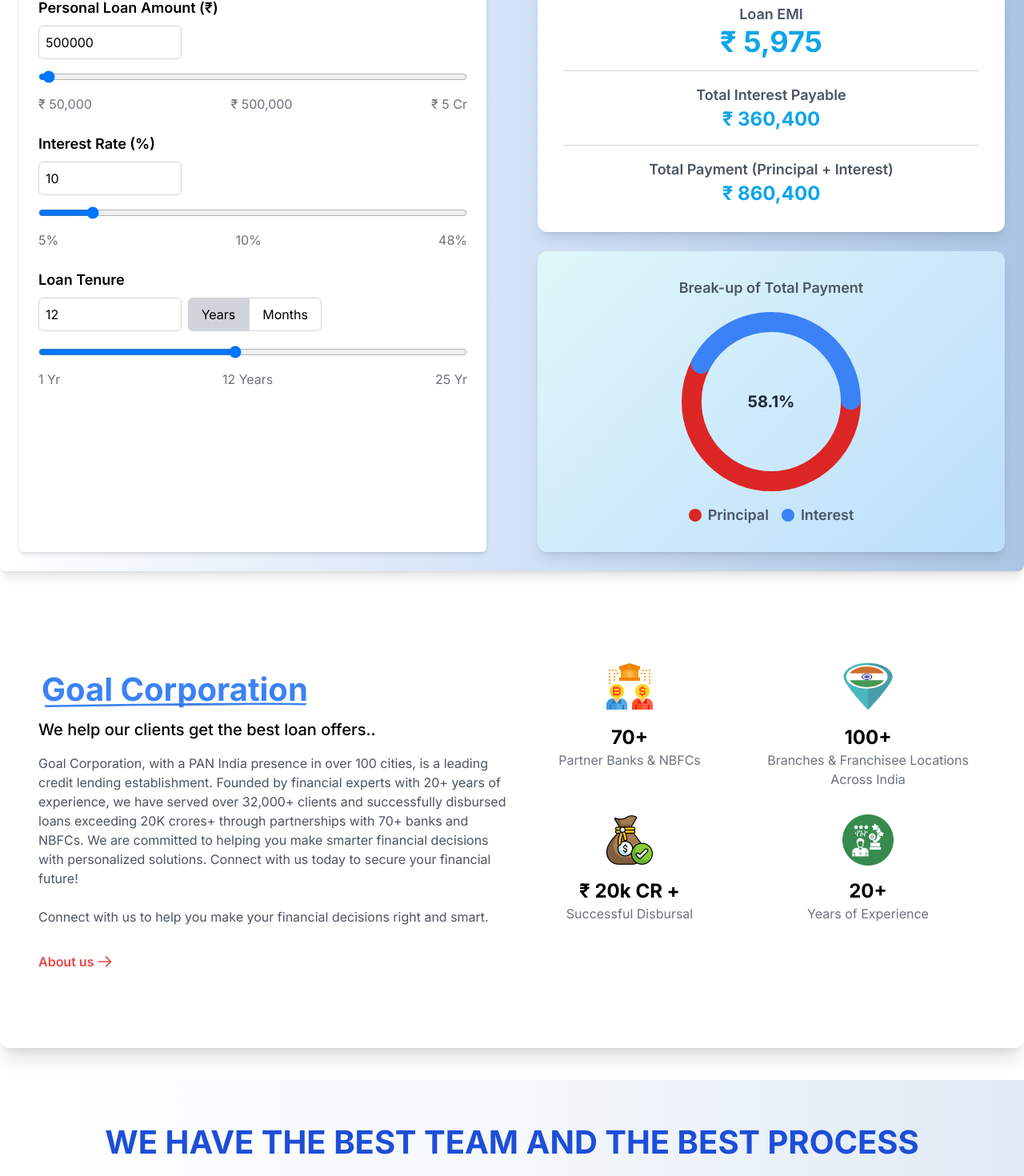
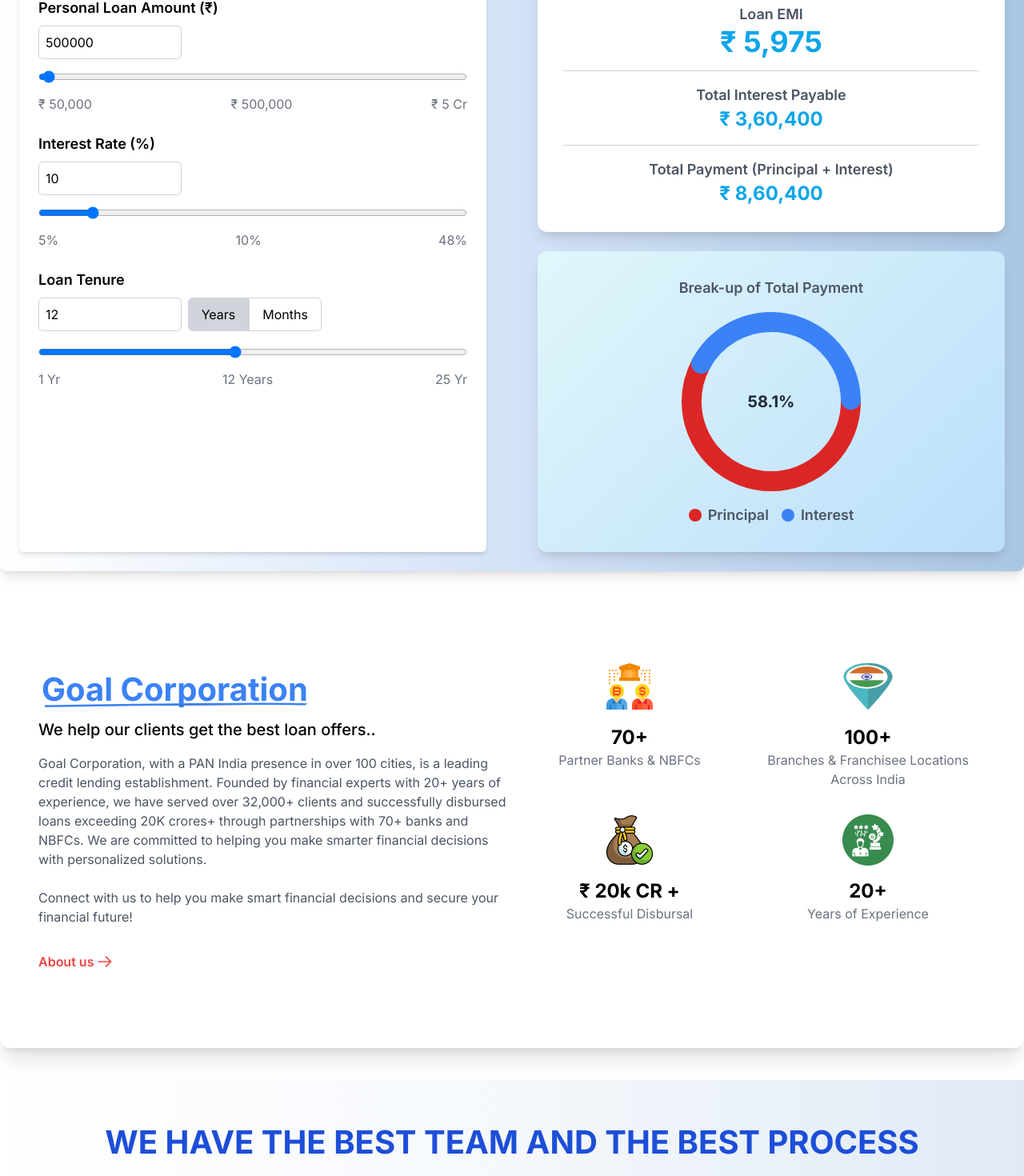
Before and after one commit to harshal150/Goal-Corporation, a React (Create React App) app: page / in a window 1280 px wide. Shown: the part 2670-4140 px from the top of the page at 80% size. Built offline with nearby package versions, Linux system fonts and the light colour scheme.

Commit message:
made changes by Tejas

```diff
--- a/src/components/About.jsx
+++ b/src/components/About.jsx
@@ -71,10 +71,10 @@
           We help our clients get the best loan offers..
           </p>
           <p className="text-gray-600 mb-6">
-            Goal Corporation, with a PAN India presence in over 100 cities, is a leading credit lending establishment. Founded by financial experts with 20+ years of experience, we have served over 32,000+ clients and successfully disbursed loans exceeding 20K crores+ through partnerships with 70+ banks and NBFCs. We are committed to helping you make smarter financial decisions with personalized solutions. Connect with us today to secure your financial future!
+            Goal Corporation, with a PAN India presence in over 100 cities, is a leading credit lending establishment. Founded by financial experts with 20+ years of experience, we have served over 32,000+ clients and successfully disbursed loans exceeding 20K crores+ through partnerships with 70+ banks and NBFCs. We are committed to helping you make smarter financial decisions with personalized solutions.
           </p>
           <p className="text-gray-600 mb-8">
-            Connect with us to help you make your financial decisions right and smart.
+          Connect with us to help you make smart financial decisions and secure your financial future!
           </p>
           <button onClick={handleClick} className="flex items-center text-red-500 font-semibold hover:underline">
             About us
--- a/src/components/NewCalculator.jsx
+++ b/src/components/NewCalculator.jsx
@@ -37,10 +37,15 @@
     return Math.round(EMI);
   };
 
-  const totalInterestPayable = calculateEMI() * loanTenure * 12 - loanAmount;
+  const totalInterestPayable = tenureUnit === "Yr"
+  ? calculateEMI() * loanTenure * 12 - loanAmount
+  : calculateEMI() * loanTenure - loanAmount;
+
   const totalPayment = loanAmount + totalInterestPayable;
 
-
+  const formatToIndianCurrency = (number) => {
+    return number.toLocaleString('en-IN');
+  };
   return (
     <div className="max-w-full mt-4">
       <div className="max-w-7xl mx-auto p-4 sm:p-6 bg-gray-50 rounded-lg shadow-lg bg-gradient-to-r from-white via-[#d3e2f7] to-[#aac6e3]">
@@ -182,7 +187,7 @@
                   Loan EMI
                 </h3>
                 <p className="text-4xl font-bold text-sky-500">
-                  ₹ {calculateEMI().toLocaleString()}
+                  ₹ {formatToIndianCurrency(calculateEMI())}
                 </p>
               </div>
 
@@ -193,7 +198,7 @@
                   Total Interest Payable
                 </h3>
                 <p className="text-2xl font-bold text-sky-500">
-                  ₹ {totalInterestPayable.toLocaleString()}
+                  ₹ {formatToIndianCurrency(totalInterestPayable)}
                 </p>
               </div>
 
@@ -204,7 +209,7 @@
                   Total Payment (Principal + Interest)
                 </h3>
                 <p className="text-2xl font-bold text-sky-500">
-                  ₹ {totalPayment.toLocaleString()}
+                  ₹ {formatToIndianCurrency(totalPayment)}
                 </p>
               </div>
             </div>
--- a/src/components/TestiMonial.jsx
+++ b/src/components/TestiMonial.jsx
@@ -65,15 +65,17 @@
 const Testimonial = () => {
   const [index, setIndex] = useState(0);
   const [isAnimating, setIsAnimating] = useState(false);
+  const [isPaused, setIsPaused] = useState(false);
 
   useEffect(() => {
-    // Automatically change the testimonial every 3 seconds
+    if (isPaused) return;
+
     const interval = setInterval(() => {
       handleNext();
     }, 3000);
 
     return () => clearInterval(interval);
-  }, [index]);
+  }, [index ,isPaused]);
 
   const handleNext = () => {
     setIsAnimating(true); // Start the animation
@@ -83,6 +85,14 @@
       );
       setIsAnimating(false); // Reset animation state
     }, 500); // Duration for slide-out animation
+  };
+
+  const handlePause = () => {
+    setIsPaused(true);
+  };
+
+  const handleResume = () => {
+    setIsPaused(false);
   };
 
   const { name, position, content, image } = testimonialList[index];
@@ -111,10 +121,12 @@
 
       {/* Testimonial Content Section */}
       <div className="col-span-12 md:col-span-6 md:col-start-7 flex justify-center md:justify-start">
-        <div className="flex flex-col justify-center h-full">
-          <div>
+        <div className="flex flex-col justify-center h-full"
+        >
+          <div  onMouseEnter={handlePause}
+      onMouseLeave={handleResume}>
             <p
-              className={`relative text-[22px] font-bold mb-6 md:mb-12 z-[1] transition-transform duration-500 ${
+              className={`relative text-[22px] font-bold mb-6 md:mb-12 z-[1] transition-transform duration-500  ${
                 isAnimating ? "transform -translate-x-full" : ""
               }`}
             >
--- a/src/components/about/AboutInfo.jsx
+++ b/src/components/about/AboutInfo.jsx
@@ -43,7 +43,7 @@
             </p>
             <br />
             <p className="text-gray-600 text-md leading-relaxed">
-              With 30+ branches and location partners, we serve the needs of people from every strata of society, be it a personal loan of 10 lakh rupees or the debt restructuring of Rs. 100 Crore+.
+              With 100+ branches and location partners, we serve the needs of people from every strata of society, be it a personal loan of 10 lakh rupees or the debt restructuring of Rs. 100 Crore+.
             </p>
 
           </div>
```
